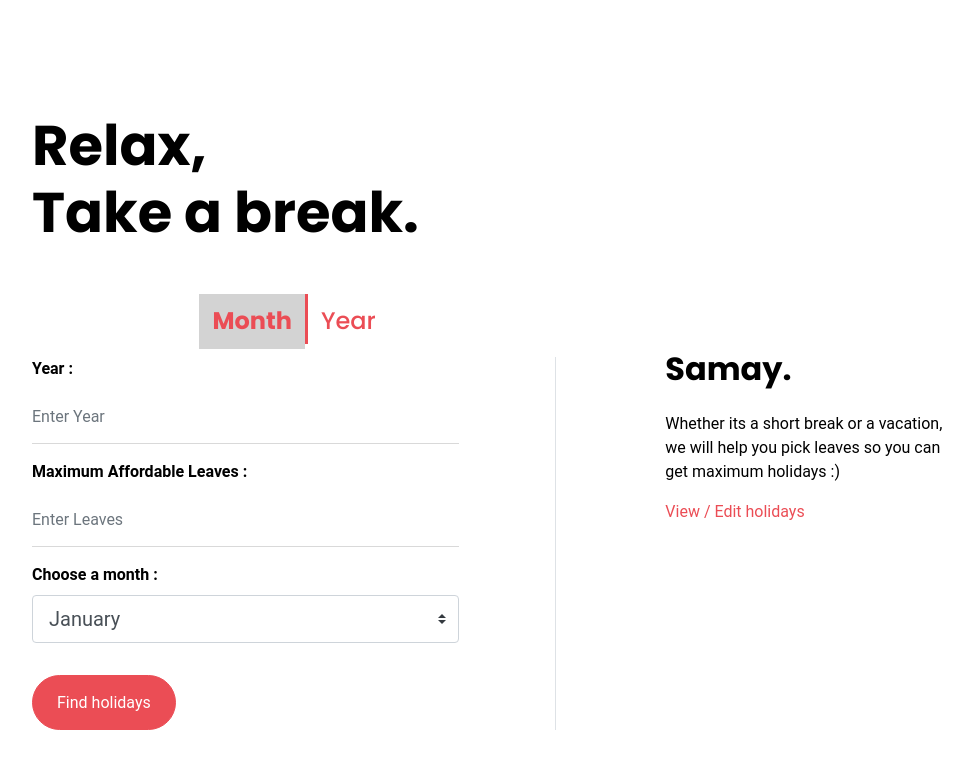
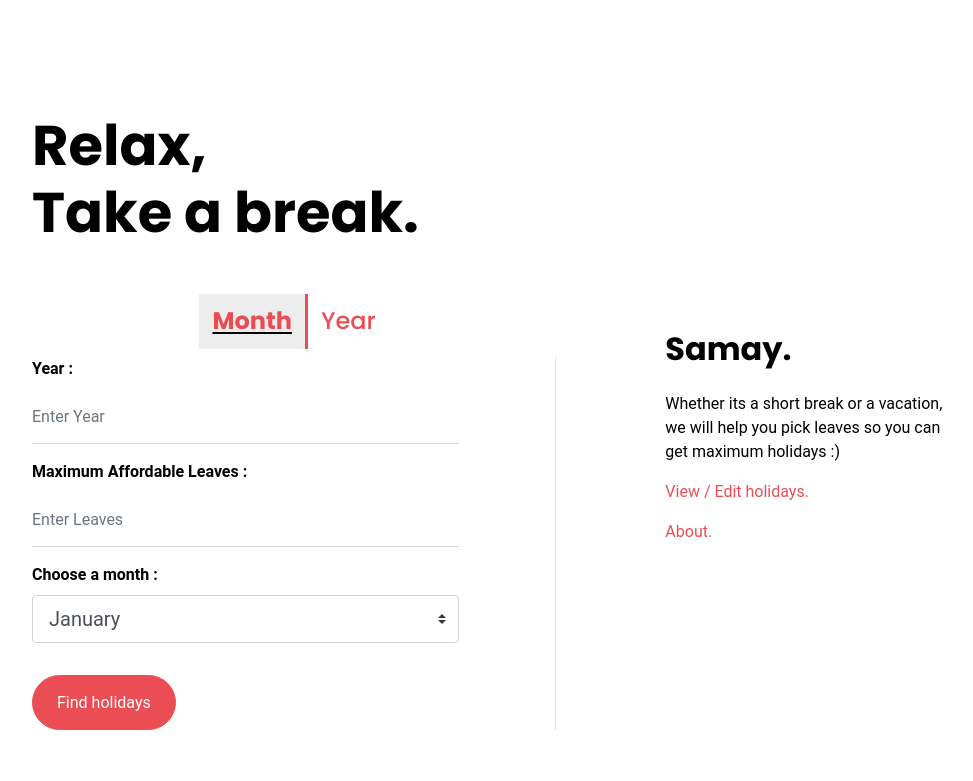
Before and after one commit to kvshravan/holiday, a Flask app: template maxh/templates/index.html in a window 1280 px wide. Shown: the top 781 px of the page, without its empty margins (148-1121 px from the left). Run offline with Flask 2, Linux system fonts and the light colour scheme; the template is opened without the code that fills it, so the values that code supplies are empty; some libraries are stand-ins or nearby versions.

Commit message:
Ready for 1.0 release

```diff
--- a/maxh/app.py
+++ b/maxh/app.py
@@ -195,7 +195,6 @@ def bestTimeInYear(yy, k):
     while j.year <= yy:
         if not isholi(j,holidays):
             k -= 1
-        print('Date',i,j,k,isholi(j,holidays))
         if k < 0:
             yearList.append((-(j - i).days, i, j))
             while i <= j and isholi(i,holidays):
@@ -291,7 +290,6 @@ def holiday():
         try:
             if 'mul' in request.form:
                 key, val = request.form.get('week'), ' '
-                print(request.form)
                 key = key.strip()
                 dictHoliday[key] = val
             else:
@@ -300,7 +298,7 @@ def holiday():
                 dictHoliday[key] = val
                 dictHoliday = dict(sorted(dictHoliday.items()))
             resp = make_response(
-                redirect(url_for('.holiday', _external=True, _scheme="http")))
+                redirect(url_for('.holiday', _external=True, _scheme="https")))
             resp.set_cookie('holidays', json.dumps(dictHoliday))
             return resp
         except Exception as e:
@@ -316,7 +314,7 @@ def removeHoliday(key):
     try:
         del dictHoliday[key]
         resp = make_response(
-            redirect(url_for('holiday', _external=True, _scheme="http")))
+            redirect(url_for('holiday', _external=True, _scheme="https")))
         resp.set_cookie('holidays', json.dumps(dictHoliday))
         return resp
     except Exception as e:
@@ -326,10 +324,6 @@ def removeHoliday(key):
 
 @app.route('/about', methods=['GET'])
 def about():
-    print('Hello')
-    us_h = hm.country_holidays('IN',years=[2022,2023])
-    for day in us_h.items():
-        print(day)
     return render_template('about.html')
 
 
--- a/maxh/templates/hview.html
+++ b/maxh/templates/hview.html
@@ -47,6 +47,7 @@ a:active {
   top: 0;
   background-color: whitesmoke;
   text-decoration: underline;
+  text-underline-offset: 3.25px;
 }
   </style>
   </head>
--- a/maxh/templates/index.html
+++ b/maxh/templates/index.html
@@ -33,14 +33,16 @@
     }
     #nav h4.current{
       font-weight: 600;
-      background-color: lightgrey;
+      text-decoration: underline;
+      text-underline-offset: 3.25px;
+      background-color: rgba(219, 219, 219, 0.504);
 }
 #nav h4{
   padding: 13px;
 }
 .vl {
   border-left: 3px solid #eb4d55;
-  height: 50px;
+  height: 55px;
 }
   </style>
 
@@ -123,7 +125,8 @@
               <h3 class="mb-4">Samay.</h3>
               <p>Whether its a short break or a vacation, we will help you pick leaves so you can get maximum holidays
                 :)</p>
-              <p><a href="{{ url_for('.holiday') }}">View / Edit holidays</a></p>
+              <p><a href="{{ url_for('.holiday') }}">View / Edit holidays.</a></p>
+              <p><a href="{{ url_for('.about') }}">About.</a></p>
             </div>
           </div>
         </div>
```
Also changed, not shown: maxh/templates/about.html (+4 -4 lines).
